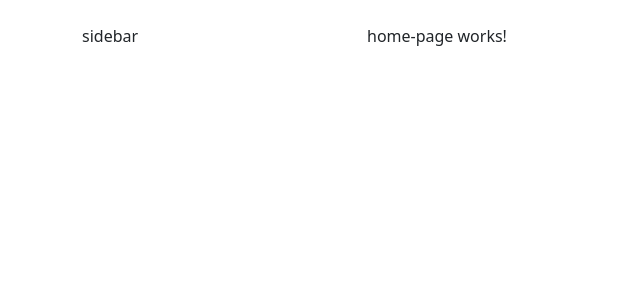
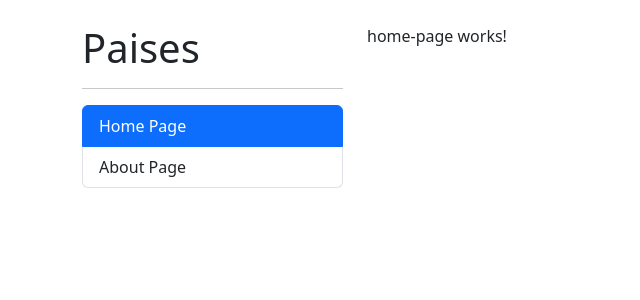
Before and after one commit to JoseRinaldi/countryApp, an Angular app: page / in a window 1280 px wide. Before the commit this address led to /home. Shown: the top 300 px of the page, without its empty margins (0-640 px from the left). Built offline with nearby package versions, Linux system fonts and the light colour scheme.

Commit message:
routerlink

```diff
--- a/src/app/app-routing.module.ts
+++ b/src/app/app-routing.module.ts
@@ -5,7 +5,7 @@
 
 const routes: Routes = [
   {
-    path:'home',
+    path:'',
     component:HomePageComponent
   },
   {
@@ -14,7 +14,7 @@
   },
   {
     path:'**',
-    redirectTo:'home'
+    redirectTo:''
   }
 ];
 
--- a/src/app/app.component.html
+++ b/src/app/app.component.html
@@ -5,7 +5,7 @@
 
   <div class="col-3">
     <!-- sidebar -->
-    sidebar
+    <shared-sidebar></shared-sidebar>
   </div>
   <div class="col">
     <!-- nuestras paginas -->
--- /dev/null
+++ b/src/app/shared/components/sidebar/sidebar.component.html
@@ -0,0 +1,18 @@
+<h1>Paises</h1>
+<hr>
+
+<ul class="list-group">
+  <li
+  [routerLink]="''"
+  routerLinkActive="active"
+  [routerLinkActiveOptions]="{ exact: true }"
+  class="list-group-item">
+    Home Page
+  </li>
+  <li
+  [routerLink]="'about'"
+  routerLinkActive="active"
+  class="list-group-item" >
+    About Page
+  </li>
+</ul>
--- /dev/null
+++ b/src/app/shared/components/sidebar/sidebar.component.ts
@@ -0,0 +1,11 @@
+import { Component } from '@angular/core';
+
+@Component({
+  selector: 'shared-sidebar',
+  templateUrl: './sidebar.component.html',
+  styles: [
+  ]
+})
+export class SidebarComponent {
+
+}
--- /dev/null
+++ b/src/app/shared/pages/contact-page/contact-page.component.html
@@ -0,0 +1 @@
+<p>contact-page works!</p>
--- /dev/null
+++ b/src/app/shared/pages/contact-page/contact-page.component.ts
@@ -0,0 +1,11 @@
+import { Component } from '@angular/core';
+
+@Component({
+  selector: 'app-contact-page',
+  templateUrl: './contact-page.component.html',
+  styles: [
+  ]
+})
+export class ContactPageComponent {
+
+}
```
Also changed, not shown: src/app/shared/shared.module.ts (+11 -3 lines).
